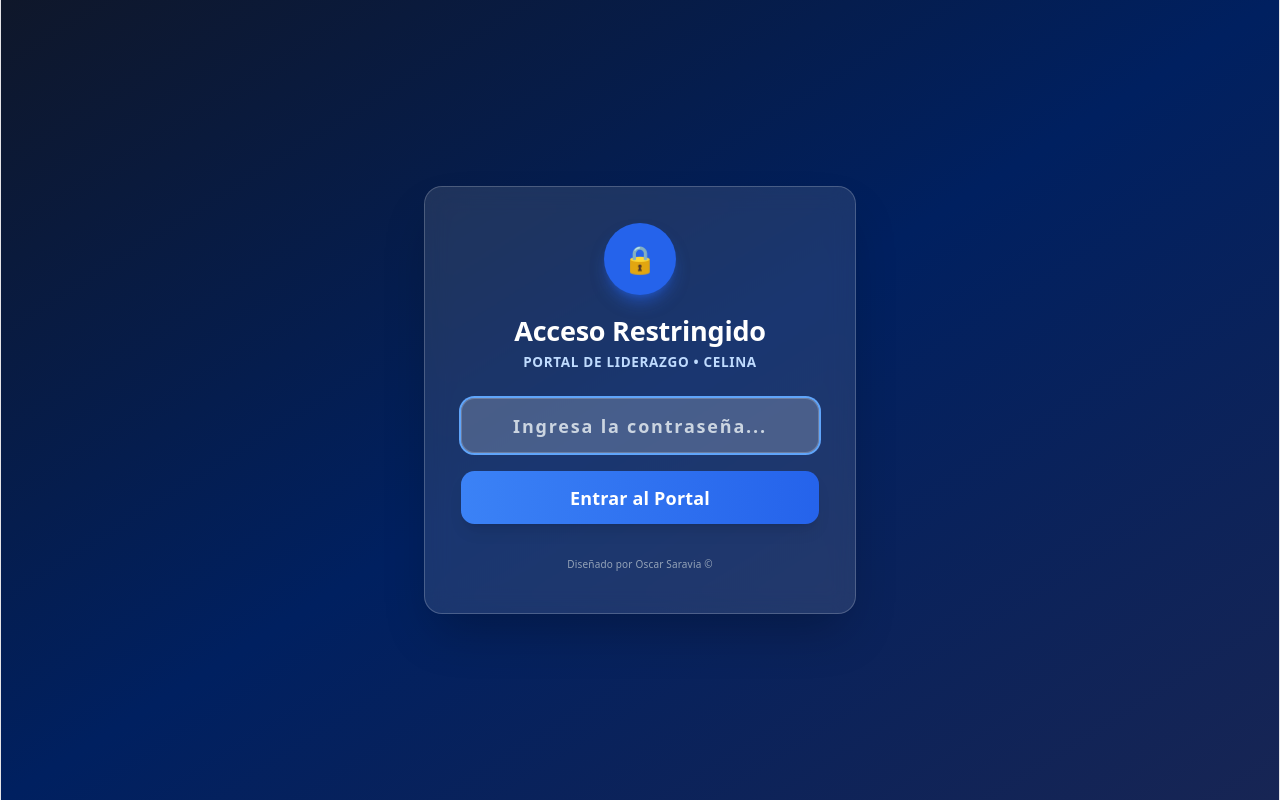
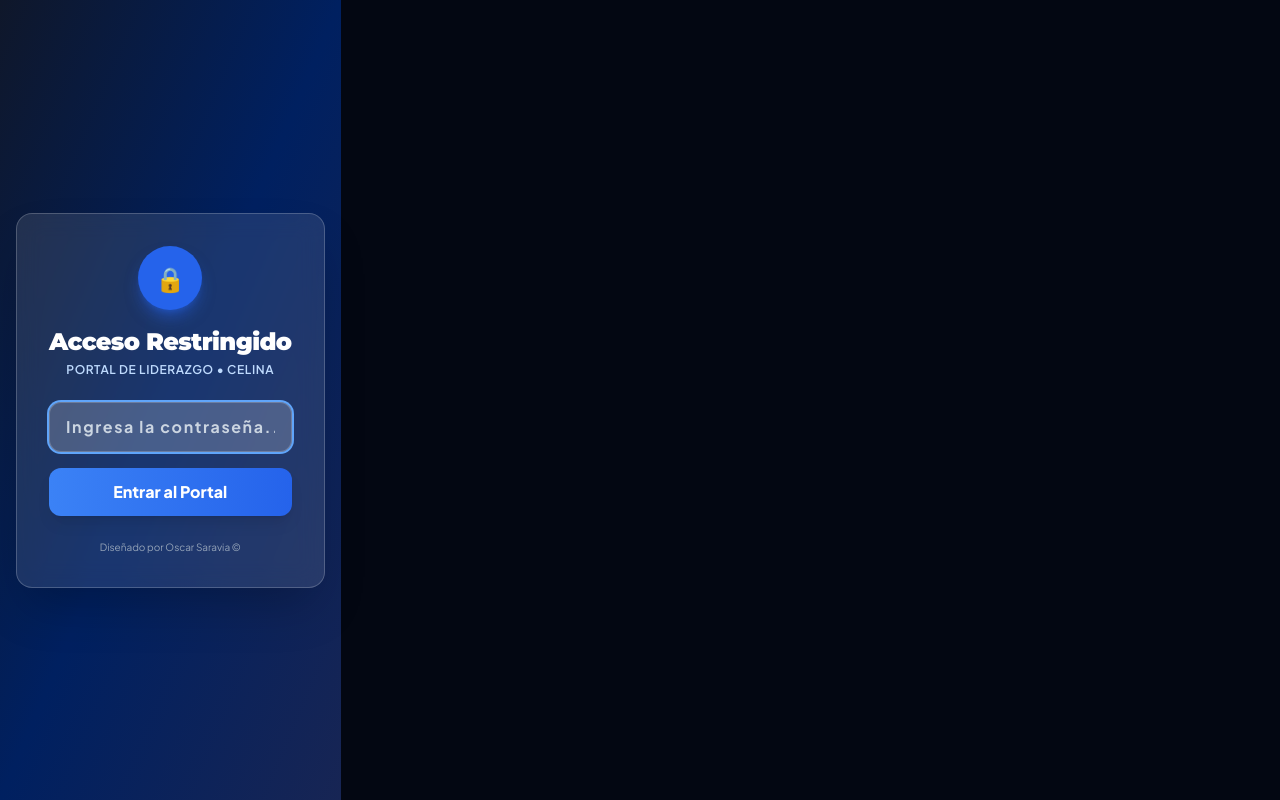
Before and after one commit to huguitoadm-OHSL/portal-celina, a React (Vite) app: page / in a window 1280 px wide. Built offline with nearby package versions, Linux system fonts and the light colour scheme.

Commit message:
Update index.css

```diff
--- a/src/index.css
+++ b/src/index.css
@@ -1,111 +1,119 @@
+@import url('https://fonts.googleapis.com/css2?family=Montserrat:wght@400;600;700;800;900&family=Plus+Jakarta+Sans:wght@300;400;500;600;700;800&family=JetBrains+Mono:wght@400;600;700;800&display=swap');
+
+@tailwind base;
+@tailwind components;
+@tailwind utilities;
+
 :root {
-  --text: #6b6375;
-  --text-h: #08060d;
-  --bg: #fff;
-  --border: #e5e4e7;
-  --code-bg: #f4f3ec;
-  --accent: #aa3bff;
-  --accent-bg: rgba(170, 59, 255, 0.1);
-  --accent-border: rgba(170, 59, 255, 0.5);
-  --social-bg: rgba(244, 243, 236, 0.5);
-  --shadow:
-    rgba(0, 0, 0, 0.1) 0 10px 15px -3px, rgba(0, 0, 0, 0.05) 0 4px 6px -2px;
+  /* Paleta Cósmica PropTech - Celina Urbanizaciones */
+  --bg-space: #030712;
+  --bg-card: #070e1c;
+  --bg-card-hover: #0c172e;
+  --bg-card-inner: #050b18;
+  --border-glow: #14233c;
+  --border-highlight: #1e3a5f;
 
-  --sans: system-ui, 'Segoe UI', Roboto, sans-serif;
-  --heading: system-ui, 'Segoe UI', Roboto, sans-serif;
-  --mono: ui-monospace, Consolas, monospace;
+  --cyan-neon: #00e5ff;
+  --cyan-glow: rgba(0, 229, 255, 0.35);
+  --emerald-neon: #10b981;
+  --emerald-glow: rgba(16, 185, 129, 0.35);
+  --amber-gold: #f59e0b;
+  --rose-alert: #f43f5e;
 
-  font: 18px/145% var(--sans);
-  letter-spacing: 0.18px;
-  color-scheme: light dark;
-  color: var(--text);
-  background: var(--bg);
-  font-synthesis: none;
+  font-family: 'Plus Jakarta Sans', system-ui, -apple-system, sans-serif;
+  color-scheme: dark;
+  background-color: var(--bg-space);
+  color: #f8fafc;
   text-rendering: optimizeLegibility;
   -webkit-font-smoothing: antialiased;
   -moz-osx-font-smoothing: grayscale;
-
-  @media (max-width: 1024px) {
-    font-size: 16px;
-  }
 }
 
-@media (prefers-color-scheme: dark) {
-  :root {
-    --text: #9ca3af;
-    --text-h: #f3f4f6;
-    --bg: #16171d;
-    --border: #2e303a;
-    --code-bg: #1f2028;
-    --accent: #c084fc;
-    --accent-bg: rgba(192, 132, 252, 0.15);
-    --accent-border: rgba(192, 132, 252, 0.5);
-    --social-bg: rgba(47, 48, 58, 0.5);
-    --shadow:
-      rgba(0, 0, 0, 0.4) 0 10px 15px -3px, rgba(0, 0, 0, 0.25) 0 4px 6px -2px;
-  }
-
-  #social .button-icon {
-    filter: invert(1) brightness(2);
-  }
-}
-
+/* Reset crítico: Ocupa el 100% del viewport sin desbordes */
+html,
 body {
   margin: 0;
+  padding: 0;
+  width: 100%;
+  min-height: 100vh;
+  min-height: 100dvh;
+  background-color: var(--bg-space);
+  overflow-x: hidden;
+  text-align: left;
 }
 
 #root {
-  width: 1126px;
-  max-width: 100%;
-  margin: 0 auto;
-  text-align: center;
-  border-inline: 1px solid var(--border);
-  min-height: 100svh;
+  width: 100% !important;
+  max-width: 100% !important;
+  min-height: 100vh;
+  min-height: 100dvh;
+  margin: 0 !important;
+  padding: 0 !important;
+  border: none !important;
   display: flex;
-  flex-direction: column;
+  flex-direction: row;
+  text-align: left !important;
+  background-color: var(--bg-space);
   box-sizing: border-box;
 }
 
-h1,
-h2 {
-  font-family: var(--heading);
-  font-weight: 500;
-  color: var(--text-h);
+/* Tipografías de Jerarquía Ejecutiva */
+h1, h2, h3, .font-heading {
+  font-family: 'Montserrat', 'Plus Jakarta Sans', sans-serif;
+  letter-spacing: -0.025em;
 }
 
-h1 {
-  font-size: 56px;
-  letter-spacing: -1.68px;
-  margin: 32px 0;
-  @media (max-width: 1024px) {
-    font-size: 36px;
-    margin: 20px 0;
+.font-mono-numbers {
+  font-family: 'JetBrains Mono', monospace;
+  font-feature-settings: 'tnum' on, 'zero' on;
+}
+
+/* Scrollbars Futuristas de Neón */
+::-webkit-scrollbar {
+  width: 5px;
+  height: 5px;
+}
+
+::-webkit-scrollbar-track {
+  background: #030712;
+}
+
+::-webkit-scrollbar-thumb {
+  background: #14233c;
+  border-radius: 9999px;
+  border: 1px solid #1e3a5f;
+}
+
+::-webkit-scrollbar-thumb:hover {
+  background: #00e5ff;
+  box-shadow: 0 0 10px rgba(0, 229, 255, 0.5);
+}
+
+/* Efectos Glassmorphism y Glow para Celular y Desktop */
+.glass-panel {
+  background: rgba(7, 14, 28, 0.85);
+  backdrop-filter: blur(16px);
+  -webkit-backdrop-filter: blur(16px);
+  border: 1px solid var(--border-glow);
+}
+
+.glass-panel-hover:hover {
+  background: rgba(12, 23, 46, 0.95);
+  border-color: var(--border-highlight);
+  box-shadow: 0 0 25px rgba(0, 229, 255, 0.08);
+}
+
+.neon-glow-cyan {
+  box-shadow: 0 0 20px rgba(0, 229, 255, 0.25);
+}
+
+.neon-glow-emerald {
+  box-shadow: 0 0 20px rgba(16, 185, 129, 0.25);
+}
+
+/* Utilidad táctil en móviles para evitar rebote o zoom no deseado */
+@media (max-width: 768px) {
+  input, select, textarea, button {
+    font-size: 16px !important; /* Previene auto-zoom molesto en iOS Safari */
   }
 }
-h2 {
-  font-size: 24px;
-  line-height: 118%;
-  letter-spacing: -0.24px;
-  margin: 0 0 8px;
-  @media (max-width: 1024px) {
-    font-size: 20px;
-  }
-}
-p {
-  margin: 0;
-}
-
-code,
-.counter {
-  font-family: var(--mono);
-  display: inline-flex;
-  border-radius: 4px;
-  color: var(--text-h);
-}
-
-code {
-  font-size: 15px;
-  line-height: 135%;
-  padding: 4px 8px;
-  background: var(--code-bg);
-}
```
